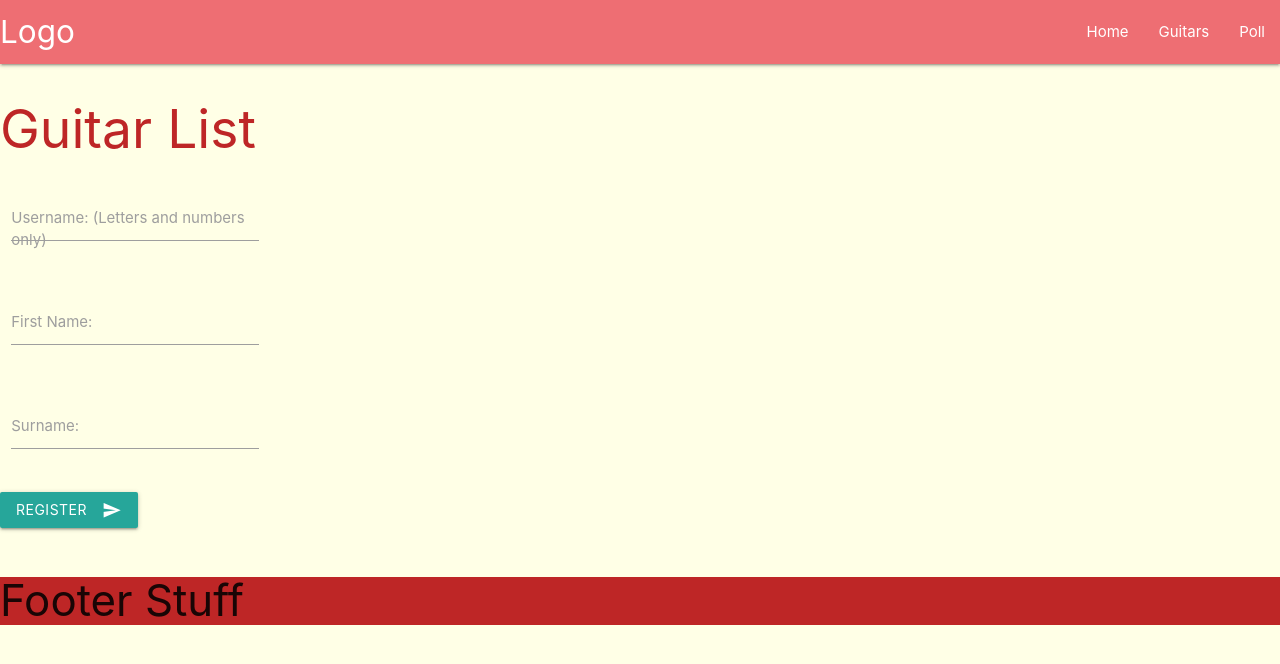
After one commit to Echoic88/guitar-rev, a Flask app: page /register in a window 1280 px wide. The commit adds this page. Shown: the top 664 px of the page. Run offline with Flask 2, Linux system fonts and the light colour scheme; some libraries are stand-ins or nearby versions.

Commit message:
Add index.html and registration form for new users

```diff
--- a/app.py
+++ b/app.py
@@ -11,12 +11,12 @@ mongo = PyMongo(app)
 
 
 @app.route("/")
-@app.route("/home")
-def home():
+@app.route("/index")
+def index():
     """
     Navigate to home page
     """
-    return render_template("base.html")
+    return render_template("index.html")
 
 
 @app.route("/guitars")
@@ -41,15 +41,11 @@ def guitars_form():
 def input_guitar():
     """
     Insert details from the guitars_form to a new
-    DB entry in guitars collection
+    DB entry in guitars and users collections
     """
     guitars = mongo.db.guitars
     users = mongo.db.users
-    """
-    form_output = request.form.to_dict()
-    guitar_data = copy.copy(form_output)
-    user=guitar_data.pop("user_name")
-    """
+
     #Insert the guitar data from the form into guitars collection
     #return the newly created guitar object id to variable gtr_id
     gtr_id = guitars.insert_one({
@@ -63,13 +59,12 @@ def input_guitar():
 
 
     #Insert a new user to users collection
-    #Add the guitar name from the form and the newly created guitar id the
+    #Add the guitar name from the form and the newly created guitar id to
     #the object containing the users guitars
     users.insert_one({
             "user_name":request.form.get("user_name"),
             "user_guitars":{request.form.get("gtr_name"):gtr_id}
     })
-
     return render_template("guitars.html")
 
 
@@ -87,13 +82,25 @@ def submit_vote():
     Add vote results to individual collections in DB for results
     """
     vote = request.form.get("vote")
-    user_name = request.form.get("user_name")
-    user_vote = {"ballot":user_name}
-    mongo.db[vote].insert(user_vote)
-    print(vote)
+    mongo.db[vote].insert_one({"vote":vote})
+    return render_template("poll.html")
 
 
-    return render_template("poll.html")
+@app.route("/register")
+def register():
+    """
+    Navigate to registration form for new users
+    """
+    return render_template("register.html")
+
+
+@app.route("/register_user", methods=["POST"])
+def register_user():
+    """
+    Create new user from register user form
+    """
+    mongo.db.users.insert_one(request.form.to_dict())
+    return render_template("register.html")
 
 
 if __name__ == "__main__":
--- a/templates/base.html
+++ b/templates/base.html
@@ -18,19 +18,18 @@
                 <a href="#" class="brand-logo">Logo</a>
                 <a href="#" data-target="mobile-demo" class="sidenav-trigger"><i class="material-icons">menu</i></a>
                 <ul class="right hide-on-med-and-down">
-                    <li><a href="{{ url_for('home') }}">Home</a></li>
+                    <li><a href="{{ url_for('index') }}">Home</a></li>
                     <li><a href="{{ url_for('guitars') }}">Guitars</a></li>
                     <li><a href="{{ url_for('poll') }}">Poll</a></li>
                 </ul>
             </div>
         </nav>
         <ul class="sidenav" id="mobile-demo">
-            <li><a href="{{ url_for('home') }}">Home</a></li>
+            <li><a href="{{ url_for('index') }}">Home</a></li>
             <li><a href="{{ url_for('guitars') }}">Guitars</a></li>
             <li><a href="{{ url_for('poll') }}">Poll</a></li>
         </ul>
     </header>
-
 
 
 
--- /dev/null
+++ b/templates/index.html
@@ -0,0 +1,6 @@
+{% extends "base.html" %}
+{% block content %}
+
+<a href="{{ url_for('register') }}" class="waves-effect waves-light btn-large"><i class="material-icons left">cloud</i>Register as a new user</a>
+
+{% endblock %}
--- /dev/null
+++ b/templates/register.html
@@ -0,0 +1,34 @@
+{% extends "base.html" %}
+{% block content %}
+
+<h2> Guitar List </h2>
+
+<div class="row">
+    <form class="col s12" action="{{ url_for('register_user') }}" method="POST">
+        <div class="row">
+            <div class="input-field col">
+                <input name="user_name" id="user_name" type="text" autocomplete="false" pattern="[A-Za-z0-9]+" required>
+                <label for="user_name">Username: <span><muted>(Letters and numbers only)</muted></span></label>
+            </div>
+        </div>
+        <div class="row">
+            <div class="input-field col">
+                <input name="gtr_name" id="gtr_name" type="text" autocomplete="false" required>
+                <label for="gtr_name">First Name:</label>
+            </div>
+        </div>
+        <div class="row">
+            <div class="input-field col">
+                <input name="brand" id="brand" type="text" class="validate" autocomplete="false" required>
+                <label for="brand">Surname:</label>
+            </div>
+        </div>
+        <div class="row">
+            <button class="btn waves-effect waves-light" type="submit">Register
+                <i class="material-icons right">send</i>
+            </button>
+        </div>
+    </form>
+</div>
+
+{% endblock %}
```
